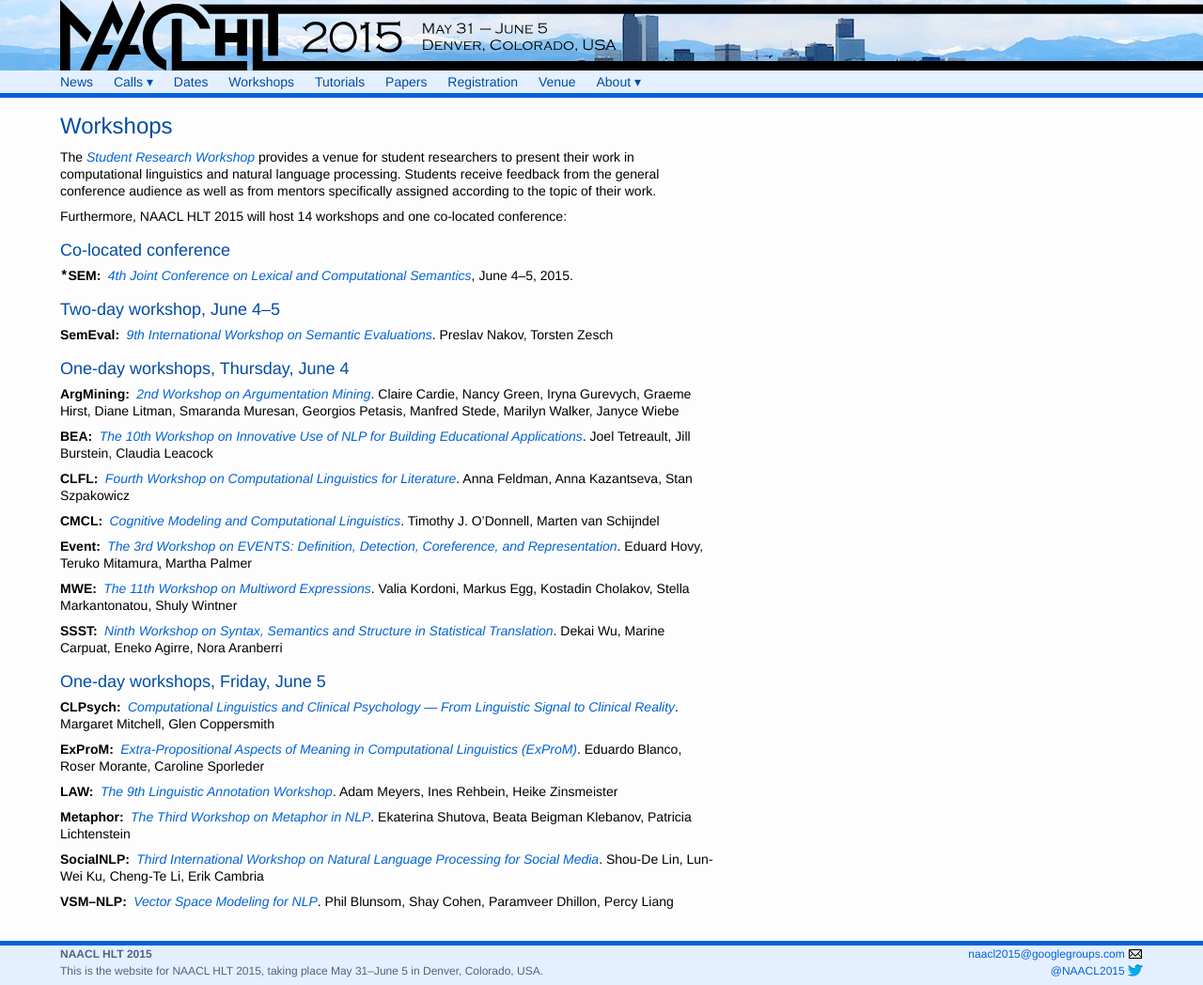
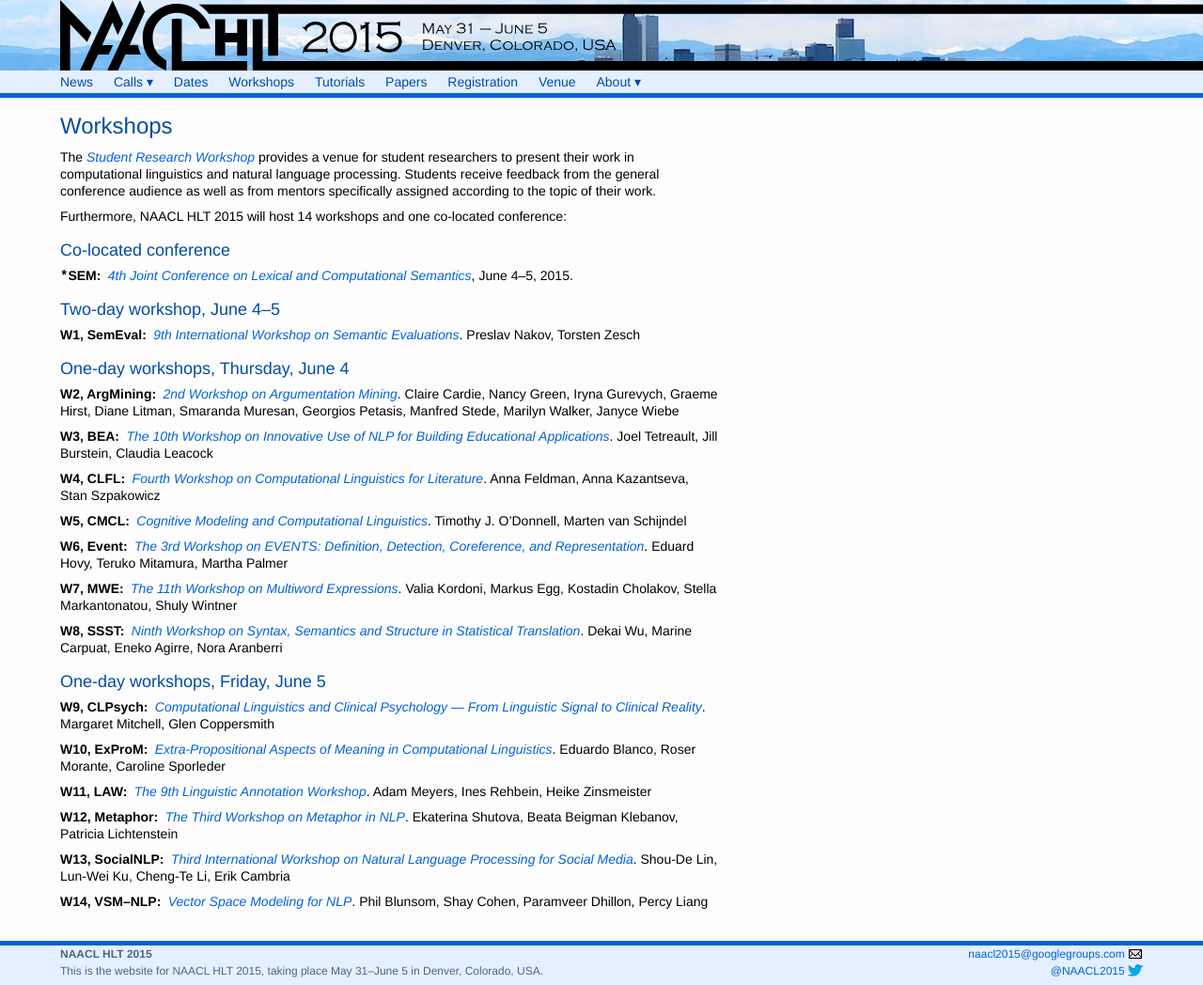
Before and after one commit to naacl-org/naacl-hlt-2015, a Jekyll site: the page built from workshops.md, in a window 1280 px wide. Shown: the whole page at 94% size. Built offline with Jekyll 4.4.1, drawn with Linux system fonts in a browser that asks for light colours.

Commit message:
Numbering of workshops and tutorials

```diff
--- a/workshops.md
+++ b/workshops.md
@@ -10,84 +10,69 @@
 
 ## Co-located conference
 
-<tt>*</tt>SEM
-: [*4th Joint Conference on Lexical and Computational Semantics*](
-    https://sites.google.com/site/starsem2015),
-  June 4–5, 2015.
+<tt>\*</tt>SEM
+: [*4th Joint Conference on Lexical and Computational Semantics*](https://sites.google.com/site/starsem2015),
+June 4–5, 2015.
 
 ## Two-day workshop, June 4–5
 
-SemEval
-: [*9th International Workshop on Semantic Evaluations*](
-    http://alt.qcri.org/semeval2015/).
-  Preslav Nakov, Torsten Zesch
+W1, SemEval
+: [*9th International Workshop on Semantic Evaluations*](http://alt.qcri.org/semeval2015/).
+Preslav Nakov, Torsten Zesch
 
 ## One-day workshops, Thursday, June 4
 
-ArgMining
-: [*2nd Workshop on Argumentation Mining*](
-    http://www.cs.cornell.edu/home/cardie/naacl-2nd-arg-mining/).
-  Claire Cardie, Nancy Green, Iryna Gurevych, Graeme Hirst, Diane Litman,
-  Smaranda Muresan, Georgios Petasis, Manfred Stede, Marilyn Walker, Janyce Wiebe
+W2, ArgMining
+: [*2nd Workshop on Argumentation Mining*](http://www.cs.cornell.edu/home/cardie/naacl-2nd-arg-mining/).
+Claire Cardie, Nancy Green, Iryna Gurevych, Graeme Hirst, Diane Litman,
+Smaranda Muresan, Georgios Petasis, Manfred Stede, Marilyn Walker, Janyce Wiebe
 
-BEA
-: [*The 10th Workshop on Innovative Use of NLP for Building Educational Applications*](
-    http://www.cs.rochester.edu/~tetreaul/naacl-bea10.html).
-  Joel Tetreault, Jill Burstein, Claudia Leacock
+W3, BEA
+: [*The 10th Workshop on Innovative Use of NLP for Building Educational Applications*](http://www.cs.rochester.edu/~tetreaul/naacl-bea10.html).
+Joel Tetreault, Jill Burstein, Claudia Leacock
 
-CLFL
-: [*Fourth Workshop on Computational Linguistics for Literature*](
-    https://sites.google.com/site/clfl2015/).
-  Anna Feldman, Anna Kazantseva, Stan Szpakowicz
+W4, CLFL
+: [*Fourth Workshop on Computational Linguistics for Literature*](https://sites.google.com/site/clfl2015/).
+Anna Feldman, Anna Kazantseva, Stan Szpakowicz
 
-CMCL
-: [*Cognitive Modeling and Computational Linguistics*](
-    http://cmcl.mit.edu/).
-  Timothy J. O’Donnell, Marten van Schijndel
+W5, CMCL
+: [*Cognitive Modeling and Computational Linguistics*](http://cmcl.mit.edu/).
+Timothy J. O’Donnell, Marten van Schijndel
 
-Event
-: [*The 3rd Workshop on EVENTS: Definition, Detection, Coreference, and Representation*](
-    https://sites.google.com/site/wsevents2015/).
-  Eduard Hovy, Teruko Mitamura, Martha Palmer
+W6, Event
+: [*The 3rd Workshop on EVENTS: Definition, Detection, Coreference, and Representation*](https://sites.google.com/site/wsevents2015/).
+Eduard Hovy, Teruko Mitamura, Martha Palmer
 
-MWE
-: [*The 11th Workshop on Multiword Expressions*](
-    http://multiword.sourceforge.net/mwe2015).
-  Valia Kordoni, Markus Egg, Kostadin Cholakov, Stella Markantonatou, Shuly Wintner
+W7, MWE
+: [*The 11th Workshop on Multiword Expressions*](http://multiword.sourceforge.net/mwe2015).
+Valia Kordoni, Markus Egg, Kostadin Cholakov, Stella Markantonatou, Shuly Wintner
 
-SSST
-: [*Ninth Workshop on Syntax, Semantics and Structure in Statistical Translation*](
-    http://www.cs.ust.hk/~dekai/ssst/).
-  Dekai Wu, Marine Carpuat, Eneko Agirre, Nora Aranberri
+W8, SSST
+: [*Ninth Workshop on Syntax, Semantics and Structure in Statistical Translation*](http://www.cs.ust.hk/~dekai/ssst/).
+Dekai Wu, Marine Carpuat, Eneko Agirre, Nora Aranberri
 
 ## One-day workshops, Friday, June 5
 
-CLPsych
-: [*Computational Linguistics and Clinical Psychology — From Linguistic Signal to Clinical Reality*](
-    http://clpsych.org/).
-  Margaret Mitchell, Glen Coppersmith
+W9, CLPsych
+: [*Computational Linguistics and Clinical Psychology — From Linguistic Signal to Clinical Reality*](http://clpsych.org/).
+Margaret Mitchell, Glen Coppersmith
 
-ExProM
-: [*Extra-Propositional Aspects of Meaning in Computational Linguistics (ExProM)*](
-    http://www.cse.unt.edu/exprom2015/).
-  Eduardo Blanco, Roser Morante, Caroline Sporleder
+W10, ExProM
+: [*Extra-Propositional Aspects of Meaning in Computational Linguistics*](http://www.cse.unt.edu/exprom2015/).
+Eduardo Blanco, Roser Morante, Caroline Sporleder
 
-LAW
-: [*The 9th Linguistic Annotation Workshop*](
-    http://www.sfb632.uni-potsdam.de/law2015/).
-  Adam Meyers, Ines Rehbein, Heike Zinsmeister
+W11, LAW
+: [*The 9th Linguistic Annotation Workshop*](http://www.sfb632.uni-potsdam.de/law2015/).
+Adam Meyers, Ines Rehbein, Heike Zinsmeister
 
-Metaphor
-: [*The Third Workshop on Metaphor in NLP*](
-    https://sites.google.com/site/metaphorinnlp2015/home).
-  Ekaterina Shutova, Beata Beigman Klebanov, Patricia Lichtenstein
+W12, Metaphor
+: [*The Third Workshop on Metaphor in NLP*](https://sites.google.com/site/metaphorinnlp2015/home).
+Ekaterina Shutova, Beata Beigman Klebanov, Patricia Lichtenstein
 
-SocialNLP
-: [*Third International Workshop on Natural Language Processing for Social Media*](
-    https://sites.google.com/site/socialnlp2015/).
-  Shou-De Lin, Lun-Wei Ku, Cheng-Te Li, Erik Cambria
+W13, SocialNLP
+: [*Third International Workshop on Natural Language Processing for Social Media*](https://sites.google.com/site/socialnlp2015/).
+Shou-De Lin, Lun-Wei Ku, Cheng-Te Li, Erik Cambria
 
-VSM–NLP
-: [*Vector Space Modeling for NLP*](
-    http://naacl15vs.github.io).
-  Phil Blunsom, Shay Cohen, Paramveer Dhillon, Percy Liang
+W14, VSM–NLP
+: [*Vector Space Modeling for NLP*](http://naacl15vs.github.io).
+Phil Blunsom, Shay Cohen, Paramveer Dhillon, Percy Liang
```
Also changed, not shown: tutorials.md (+12 -8 lines).
